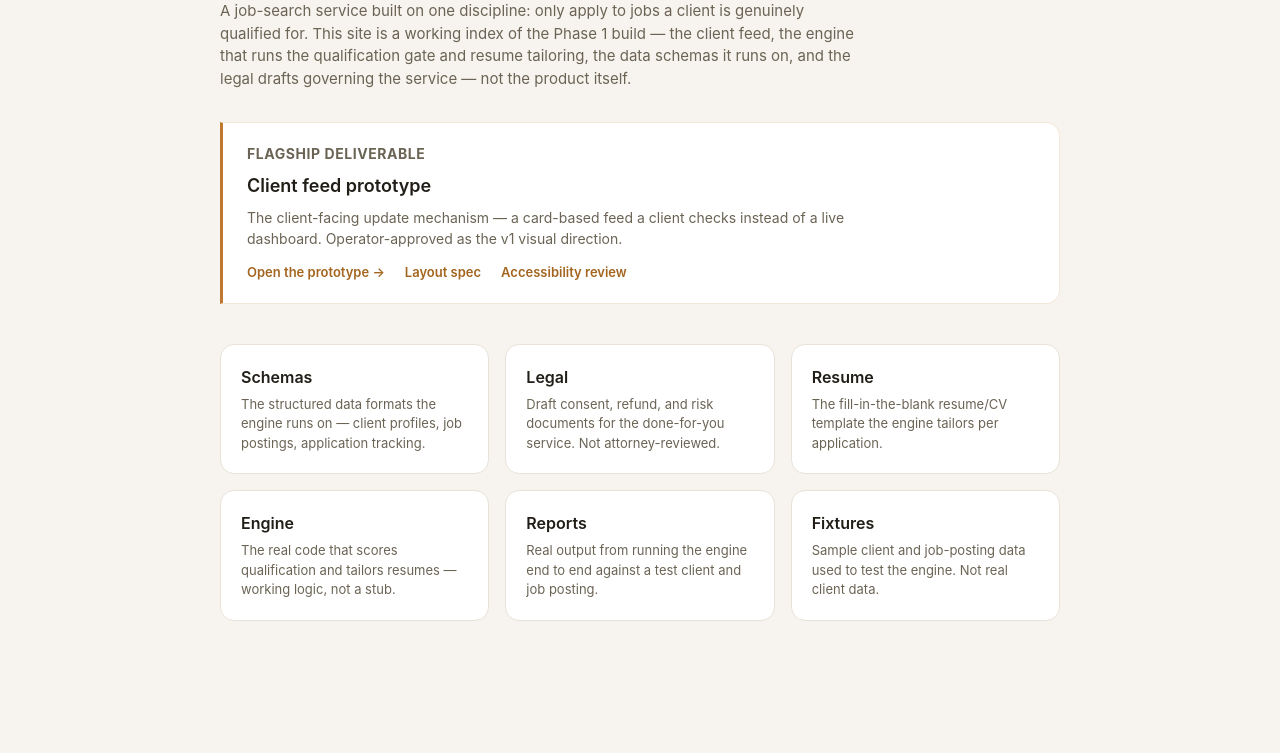
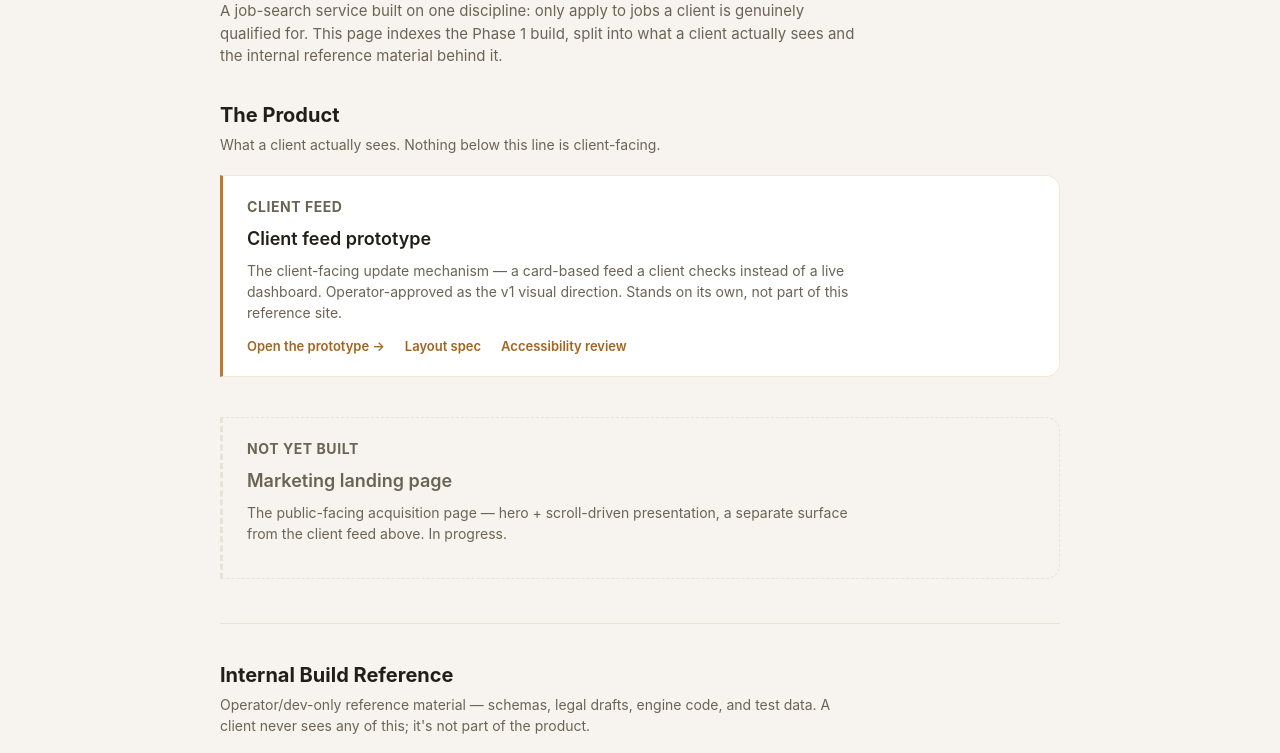
Before and after one commit to developer-joune/shortlist-phorethought, a plain HTML site: page index.html in a window 1280 px wide. Shown: the part 169-922 px from the top of the page. Drawn offline with Linux system fonts and the light colour scheme.

Commit message:
Decouple internal build reference from the client feed as separate surfaces
Operator clarified "the website" means the client feed (and eventually
the marketing landing page) only -- a real client never sees schemas,
legal drafts, or engine internals. This was a framing fix, not a rebuild:

- Removed the feed from the shared internal-docs nav across root + all 6
  section pages; nothing links back into feed-prototype-v1.html as a nav
  peer, it stands alone as the actual product.
- Root index.html now has two visually distinct zones separated by a
  divider: "The Product" (feed + a placeholder for the not-yet-built
  marketing page) and "Internal Build Reference" below it in deliberately
  toned-down cards (smaller, flatter, no accent hover).
- Added a persistent "Internal reference" badge next to the wordmark on
  all 6 section pages, so the distinction holds even landing there
  directly, not just via root.

Verified independently: no stray nav links into the feed, badge present
on all 6 pages, HTML tag balance holds across every changed file.

```diff
--- a/assets/shell.css
+++ b/assets/shell.css
@@ -1,6 +1,9 @@
-/* Shortlist — shared site shell. Reuses the tokens established in
-   design/feed-layout-spec-v1.md (client feed) so every reachable part of the
-   repo reads as one product, not a pile of separately-styled pages. */
+/* Shortlist — shared shell for the INTERNAL BUILD REFERENCE area only
+   (root overview + schemas/legal/resume/engine/reports/fixtures). Reuses the
+   same tokens as design/feed-prototype-v1.html for visual consistency, but
+   this is deliberately not the same "site" as the product: the client feed
+   and the marketing landing page are the two real product surfaces and are
+   not linked into this nav. Don't add them here. */
 
 :root {
   --canvas: #f7f4ef;
@@ -52,6 +55,19 @@ a { color: var(--accent-text); }
 }
 
 .site-wordmark:hover { text-decoration: underline; }
+
+.header-badge {
+  font-size: 11px;
+  font-weight: 700;
+  letter-spacing: 0.04em;
+  text-transform: uppercase;
+  color: var(--text-secondary);
+  background: var(--canvas);
+  border: 1px solid var(--border);
+  border-radius: 999px;
+  padding: 2px 9px;
+  white-space: nowrap;
+}
 
 .site-nav {
   display: flex;
@@ -165,7 +181,28 @@ a { color: var(--accent-text); }
 
 .file-card-link:hover { text-decoration: underline; }
 
-/* ---- root overview: section cards ---- */
+/* ---- root overview: area structure ---- */
+
+.area-heading {
+  font-size: 20px;
+  font-weight: 700;
+  margin: 0 0 4px;
+}
+
+.area-subtext {
+  font-size: 14px;
+  color: var(--text-secondary);
+  max-width: 620px;
+  margin: 0 0 20px;
+}
+
+.area-divider {
+  border: none;
+  border-top: 1px solid var(--border);
+  margin: 44px 0 36px;
+}
+
+/* ---- root overview: "The Product" section cards ---- */
 
 .section-grid {
   display: grid;
@@ -209,6 +246,50 @@ a { color: var(--accent-text); }
   margin-bottom: 40px;
 }
 
+.highlight-card.placeholder {
+  border: 1px dashed var(--border);
+  border-left: 3px dashed var(--border);
+  background: transparent;
+}
+
+.highlight-card.placeholder h2,
+.highlight-card.placeholder p {
+  color: var(--text-secondary);
+}
+
+/* ---- root overview: "Internal Build Reference" section cards ----
+   Deliberately toned down relative to .section-card above -- smaller,
+   flatter, no accent hover -- so this area reads as secondary/reference,
+   not a peer of the product cards. */
+
+.section-grid.internal {
+  grid-template-columns: repeat(auto-fill, minmax(180px, 1fr));
+  gap: 12px;
+  margin-bottom: 8px;
+}
+
+.section-card.internal {
+  background: transparent;
+  border: 1px solid var(--border);
+  border-radius: 10px;
+  padding: 14px 16px;
+}
+
+.section-card.internal:hover {
+  border-color: var(--border);
+  background: var(--surface);
+}
+
+.section-card.internal h2 {
+  font-size: 14px;
+  font-weight: 600;
+  margin: 0 0 4px;
+}
+
+.section-card.internal p {
+  font-size: 12px;
+}
+
 .highlight-card .page-eyebrow { margin-bottom: 8px; }
 
 .highlight-card h2 {
--- a/index.html
+++ b/index.html
@@ -13,7 +13,6 @@
     <a class="site-wordmark" href="index.html">Shortlist</a>
     <nav class="site-nav" aria-label="Site">
       <a href="index.html" aria-current="page">Home</a>
-      <a href="design/feed-prototype-v1.html">Feed</a>
       <a href="schemas/">Schemas</a>
       <a href="legal/">Legal</a>
       <a href="resume/">Resume</a>
@@ -29,17 +28,23 @@
   <h1>Shortlist</h1>
   <p class="page-intro">
     A job-search service built on one discipline: only apply to jobs a client is genuinely
-    qualified for. This site is a working index of the Phase 1 build — the client feed, the
-    engine that runs the qualification gate and resume tailoring, the data schemas it runs on,
-    and the legal drafts governing the service — not the product itself.
+    qualified for. This page indexes the Phase 1 build, split into what a client actually sees
+    and the internal reference material behind it.
+  </p>
+
+  <section aria-labelledby="product-heading">
+    <h2 class="area-heading" id="product-heading">The Product</h2>
+    <p class="area-subtext">
+      What a client actually sees. Nothing below this line is client-facing.
     </p>
 
     <div class="highlight-card">
-    <p class="page-eyebrow">Flagship deliverable</p>
+      <p class="page-eyebrow">Client feed</p>
       <h2>Client feed prototype</h2>
       <p>
         The client-facing update mechanism — a card-based feed a client checks instead of a live
-      dashboard. Operator-approved as the v1 visual direction.
+        dashboard. Operator-approved as the v1 visual direction. Stands on its own, not part of
+        this reference site.
       </p>
       <div class="highlight-links">
         <a href="design/feed-prototype-v1.html">Open the prototype →</a>
@@ -48,32 +53,52 @@
       </div>
     </div>
 
-  <div class="section-grid">
-    <a class="section-card" href="schemas/">
+    <div class="highlight-card placeholder">
+      <p class="page-eyebrow">Not yet built</p>
+      <h2>Marketing landing page</h2>
+      <p>
+        The public-facing acquisition page — hero + scroll-driven presentation, a separate
+        surface from the client feed above. In progress.
+      </p>
+    </div>
+  </section>
+
+  <hr class="area-divider">
+
+  <section aria-labelledby="internal-heading">
+    <h2 class="area-heading" id="internal-heading">Internal Build Reference</h2>
+    <p class="area-subtext">
+      Operator/dev-only reference material — schemas, legal drafts, engine code, and test data.
+      A client never sees any of this; it's not part of the product.
+    </p>
+
+    <div class="section-grid internal">
+      <a class="section-card internal" href="schemas/">
         <h2>Schemas</h2>
         <p>The structured data formats the engine runs on — client profiles, job postings, application tracking.</p>
       </a>
-    <a class="section-card" href="legal/">
+      <a class="section-card internal" href="legal/">
         <h2>Legal</h2>
         <p>Draft consent, refund, and risk documents for the done-for-you service. Not attorney-reviewed.</p>
       </a>
-    <a class="section-card" href="resume/">
+      <a class="section-card internal" href="resume/">
         <h2>Resume</h2>
         <p>The fill-in-the-blank resume/CV template the engine tailors per application.</p>
       </a>
-    <a class="section-card" href="engine/">
+      <a class="section-card internal" href="engine/">
         <h2>Engine</h2>
         <p>The real code that scores qualification and tailors resumes — working logic, not a stub.</p>
       </a>
-    <a class="section-card" href="reports/">
+      <a class="section-card internal" href="reports/">
         <h2>Reports</h2>
         <p>Real output from running the engine end to end against a test client and job posting.</p>
       </a>
-    <a class="section-card" href="fixtures/">
+      <a class="section-card internal" href="fixtures/">
         <h2>Fixtures</h2>
         <p>Sample client and job-posting data used to test the engine. Not real client data.</p>
       </a>
     </div>
+  </section>
 </main>
 
 </body>
```
Also changed, not shown: engine/index.html (+1 -1 lines), fixtures/index.html (+1 -1 lines), legal/index.html (+1 -1 lines), mindmaking/chat_shortlist_phorethought_subcon_brand/_a_a_notes/note_000/deep_dive/tone-voice-guide.md (+17 -10 lines), reports/index.html (+1 -1 lines), resume/index.html (+1 -1 lines), schemas/index.html (+1 -1 lines). Lines whose indentation alone changed are shown as unchanged.
